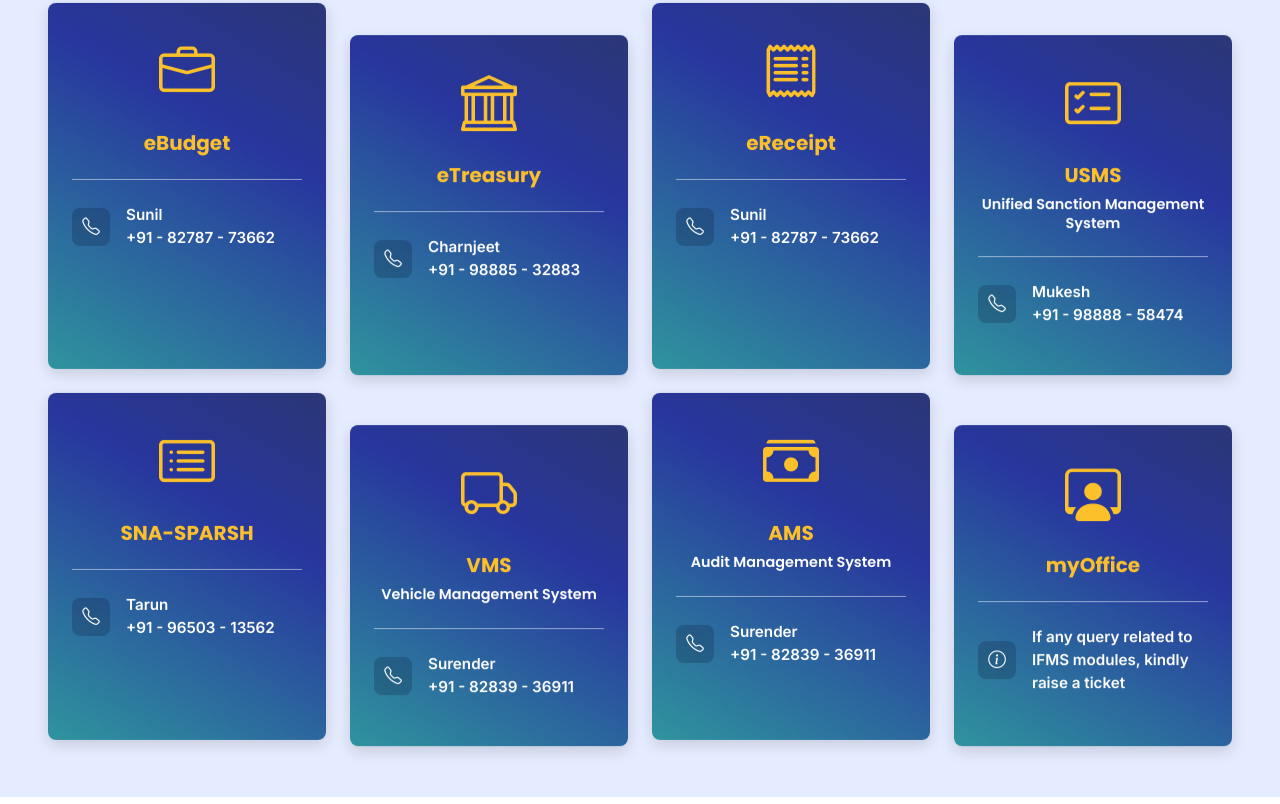
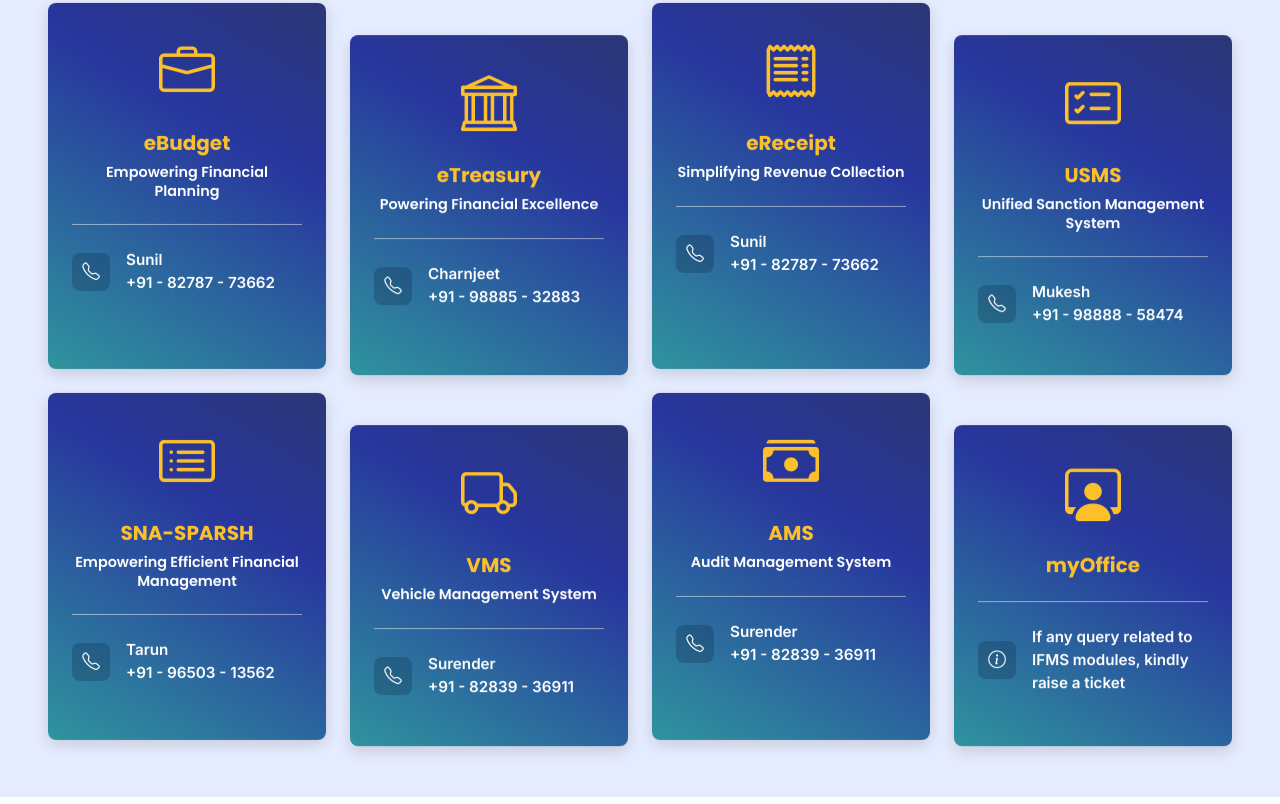
Before and after one commit to manjituidesigner/ifms-punjab, a plain HTML site: page index.html in a window 1280 px wide. Shown: the part 836-1640 px from the top of the page. Drawn offline with nearby package versions, Linux system fonts and the light colour scheme; animation ran at ten frames a second.

Commit message:
home page updated 13 may 2026

```diff
--- a/index.html
+++ b/index.html
@@ -307,7 +307,9 @@
                                     <div class="icon-box mb-3">
                                         <i class="bi bi-briefcase"></i>
                                     </div>
-                                    <h4 class="fw-bold">eBudget</h4>
+                                    <h4 class="fw-bold">eBudget <span class="d-block mt-2 text-white"
+                                            style="font-size: 0.9rem; font-weight: 600; line-height: 1.3;">
+                                            Empowering Financial Planning</span></h4>
                                     <div class="contact-info d-flex align-items-center text-start mb-2">
                                         <i class="bi bi-telephone me-3 fs-5"></i>
                                         <div>
@@ -343,7 +345,11 @@
                                     <div class="icon-box mb-3">
                                         <i class="bi bi-bank"></i>
                                     </div>
-                                    <h4 class="fw-bold">eTreasury</h4>
+                                    <h4 class="fw-bold">eTreasury
+                                        <span class="d-block mt-2 text-white"
+                                            style="font-size: 0.9rem; font-weight: 600; line-height: 1.3;">
+                                            Powering Financial Excellence</span>
+                                    </h4>
                                     <div class="contact-info d-flex align-items-center text-start mb-2">
                                         <i class="bi bi-telephone me-3 fs-5"></i>
                                         <div>
@@ -379,7 +385,11 @@
                                     <div class="icon-box mb-3">
                                         <i class="bi bi-receipt"></i>
                                     </div>
-                                    <h4 class="fw-bold">eReceipt</h4>
+                                    <h4 class="fw-bold">eReceipt
+                                        <span class="d-block mt-2 text-white"
+                                            style="font-size: 0.9rem; font-weight: 600; line-height: 1.3;">
+                                            Simplifying Revenue Collection</span>
+                                    </h4>
                                     <div class="contact-info d-flex align-items-center text-start mb-3">
                                         <i class="bi bi-telephone me-3 fs-5"></i>
                                         <div>
@@ -469,7 +479,11 @@
                                     <div class="icon-box mb-3">
                                         <i class="bi bi-card-list"></i>
                                     </div>
-                                    <h4 class="fw-bold">SNA-SPARSH</h4>
+                                    <h4 class="fw-bold">SNA-SPARSH
+                                        <span class="d-block mt-2 text-white"
+                                            style="font-size: 0.9rem; font-weight: 600; line-height: 1.3;">
+                                            Empowering Efficient Financial Management</span>
+                                    </h4>
                                     <div class="contact-info d-flex align-items-center text-start mb-2">
                                         <i class="bi bi-telephone me-3 fs-5"></i>
                                         <div>
```
